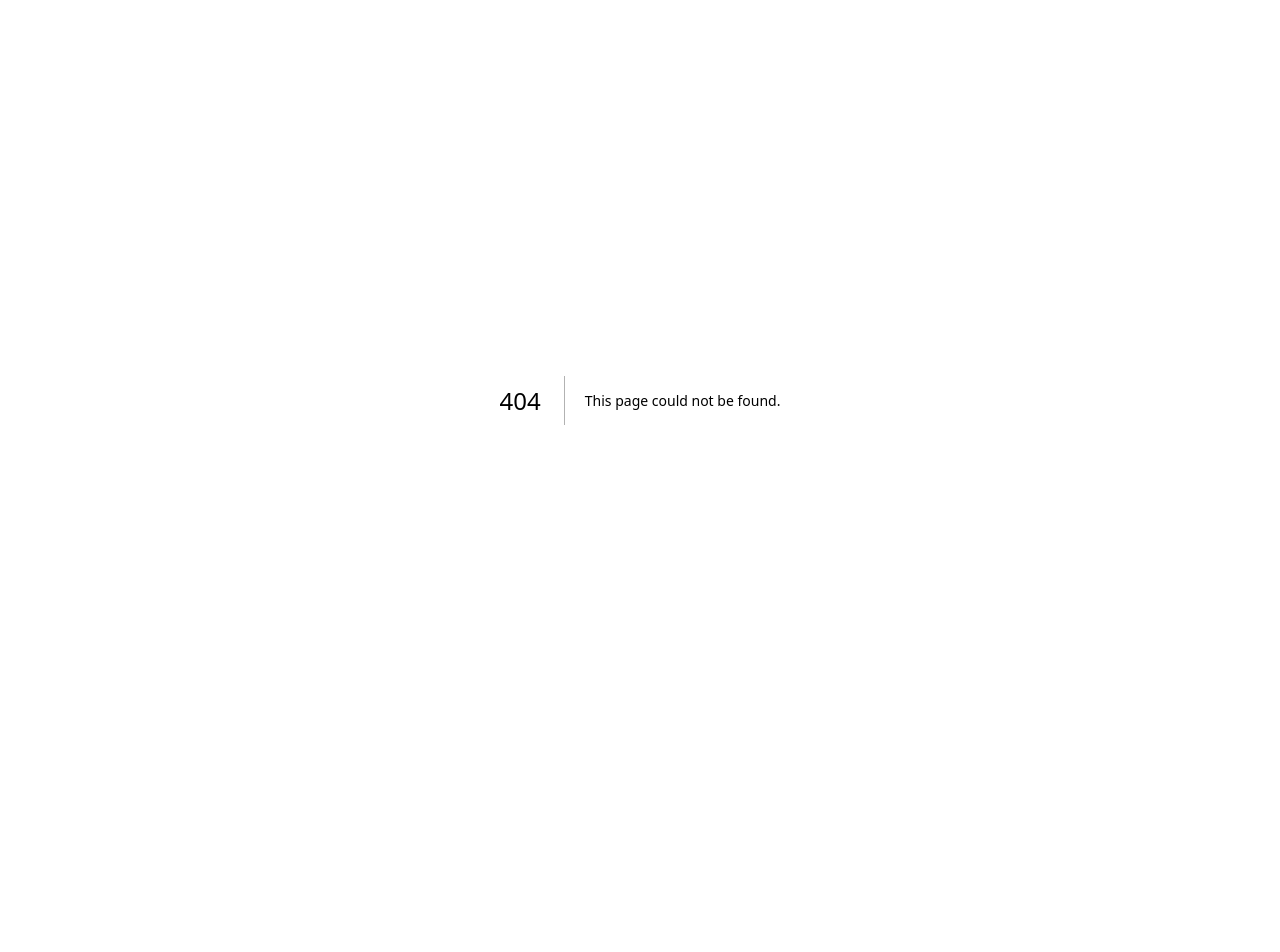
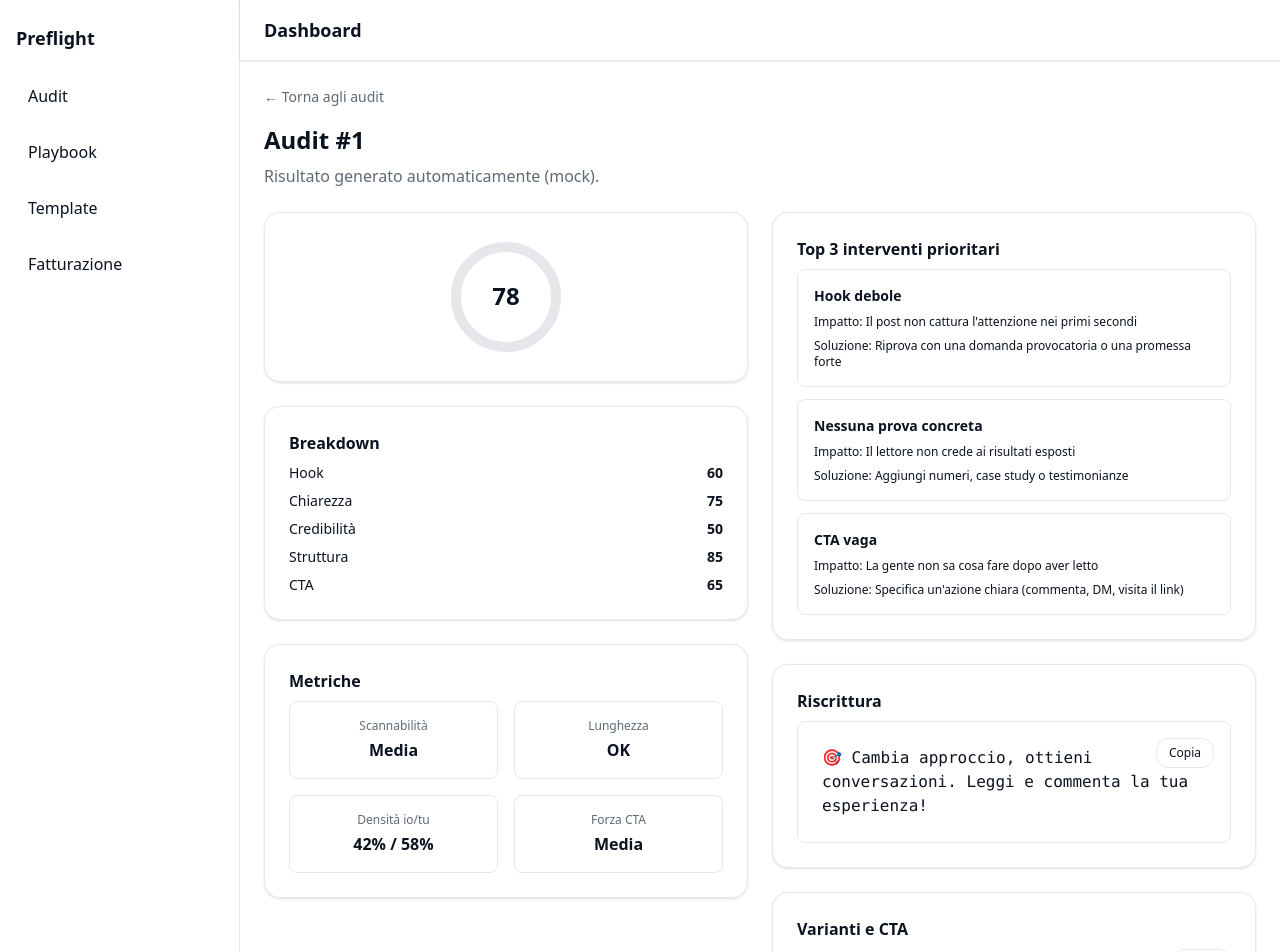
Before and after one commit to marcello13fincato/Preflight, a Next.js app in the folder preflight/: page /audits/1 in a window 1280 px wide. Before the commit this address had no page. Shown: the top 952 px of the page. Before the commit the page ends 800 px from the top, so only its background shows below. Built offline with nearby package versions, Linux system fonts and the light colour scheme.

Commit message:
feat(dashboard/audits): add audits list and dynamic detail pages using mock data; link from dashboard

```diff
--- /dev/null
+++ b/preflight/app/(dashboard)/audits/[id]/page.tsx
@@ -0,0 +1,72 @@
+import Card from "../../../../components/shared/Card";
+import GaugeScore from "../../../../components/audit/GaugeScore";
+import ScoreBars from "../../../../components/audit/ScoreBars";
+import MetricCard from "../../../../components/audit/MetricCard";
+import PriorityFixCard from "../../../../components/audit/PriorityFixCard";
+import RewriteCard from "../../../../components/audit/RewriteCard";
+import VariantsList from "../../../../components/audit/VariantsList";
+import { mockAudit } from "../../../../lib/mock/audit";
+import Link from "next/link";
+
+type Props = { params: { id: string } };
+
+export default function AuditDetail({ params }: Props) {
+  const id = params.id;
+  // In a real app we'd fetch the audit by id. Here we reuse mockAudit.
+  const result = mockAudit;
+
+  return (
+    <main>
+      <div className="mb-4">
+        <Link href="/dashboard/audits" className="text-sm text-muted hover:text-app">← Torna agli audit</Link>
+      </div>
+
+      <h1 className="text-2xl font-bold mb-2">Audit #{id}</h1>
+      <p className="text-muted mb-6">Risultato generato automaticamente (mock).</p>
+
+      <div className="grid md:grid-cols-2 gap-6">
+        <div className="space-y-6">
+          <Card>
+            <GaugeScore score={result.overallScore} />
+          </Card>
+
+          <Card>
+            <h3 className="font-semibold mb-2">Breakdown</h3>
+            <ScoreBars breakdown={result.breakdown} />
+          </Card>
+
+          <Card>
+            <h3 className="font-semibold mb-2">Metriche</h3>
+            <div className="grid grid-cols-2 gap-4">
+              <MetricCard label="Scannabilità" value={result.metrics.scannabilita} />
+              <MetricCard label="Lunghezza" value={result.metrics.lunghezza} />
+              <MetricCard label="Densità io/tu" value={`${result.metrics.densitaIo}% / ${result.metrics.densitaTu}%`} />
+              <MetricCard label="Forza CTA" value={result.metrics.forzaCTA} />
+            </div>
+          </Card>
+        </div>
+
+        <div className="space-y-6">
+          <Card>
+            <h3 className="font-semibold mb-2">Top 3 interventi prioritari</h3>
+            <div className="space-y-3">
+              {result.topFixes.map((f, idx) => (
+                <PriorityFixCard key={idx} problem={f.problem} impact={f.impact} fix={f.fix} />
+              ))}
+            </div>
+          </Card>
+
+          <Card>
+            <h3 className="font-semibold mb-2">Riscrittura</h3>
+            <RewriteCard text={result.rewriteVariants[0].text} />
+          </Card>
+
+          <Card>
+            <h3 className="font-semibold mb-2">Varianti e CTA</h3>
+            <VariantsList items={result.hookVariants.map((h, i) => ({ label: `#${i + 1}`, text: h }))} />
+          </Card>
+        </div>
+      </div>
+    </main>
+  );
+}
--- a/preflight/app/(dashboard)/audits/page.tsx
+++ b/preflight/app/(dashboard)/audits/page.tsx
@@ -1,11 +1,46 @@
+import Link from "next/link";
+import Card from "../../../components/shared/Card";
+
+const mockPosts = [
+  {
+    id: "1",
+    title: "Come aumentare le conversioni con copy mirati",
+    date: "2026-02-20",
+    score: 82,
+    summary: "Audit rapido del post: headline, CTA e immagine ottimizzate per CTR.",
+  },
+  {
+    id: "2",
+    title: "Checklist SEO per pagine prodotto",
+    date: "2026-01-15",
+    score: 74,
+    summary: "Suggerimenti pratici su meta, struttura e velocità per migliorare il traffico organico.",
+  },
+];
+
 export default function AuditsPage() {
   return (
     <div>
       <h1 className="text-3xl font-bold">I tuoi audit</h1>
-      <p className="mt-4 text-muted">
-        Qui troverai la cronologia completa degli audit effettuati, con punteggi e consigli.
-        Riprendi i contenuti migliori o riutilizza le riscritture.
-      </p>
+      <p className="mt-4 text-muted">Qui trovi la cronologia degli audit eseguiti.</p>
+
+      <div className="mt-6 grid gap-4">
+        {mockPosts.map((p) => (
+          <Card key={p.id}>
+            <div className="flex items-start justify-between">
+              <div>
+                <h3 className="font-semibold">{p.title}</h3>
+                <div className="text-sm text-muted">{p.date}</div>
+              </div>
+              <div className="text-right">
+                <div className="text-sm rounded-md bg-soft px-3 py-1 text-primary">Punteggio {p.score}</div>
+                <Link href={`/dashboard/audits/${p.id}`} className="block mt-3 text-sm link-primary">Apri</Link>
+              </div>
+            </div>
+            <p className="mt-3 text-muted">{p.summary}</p>
+          </Card>
+        ))}
+      </div>
     </div>
   );
 }
--- a/preflight/app/(dashboard)/dashboard/page.tsx
+++ b/preflight/app/(dashboard)/dashboard/page.tsx
@@ -37,7 +37,7 @@ export default function Dashboard() {
                 </div>
                 <div className="ml-4 flex flex-col items-end">
                   <div className="rounded-md bg-soft px-3 py-1 text-sm font-medium text-primary">Punteggio {post.score}</div>
-                  <Link href="/audits" className="mt-3 text-sm link-primary">
+                  <Link href={`/dashboard/audits/${post.id}`} className="mt-3 text-sm link-primary">
                     Vedi audit
                   </Link>
                 </div>
```
